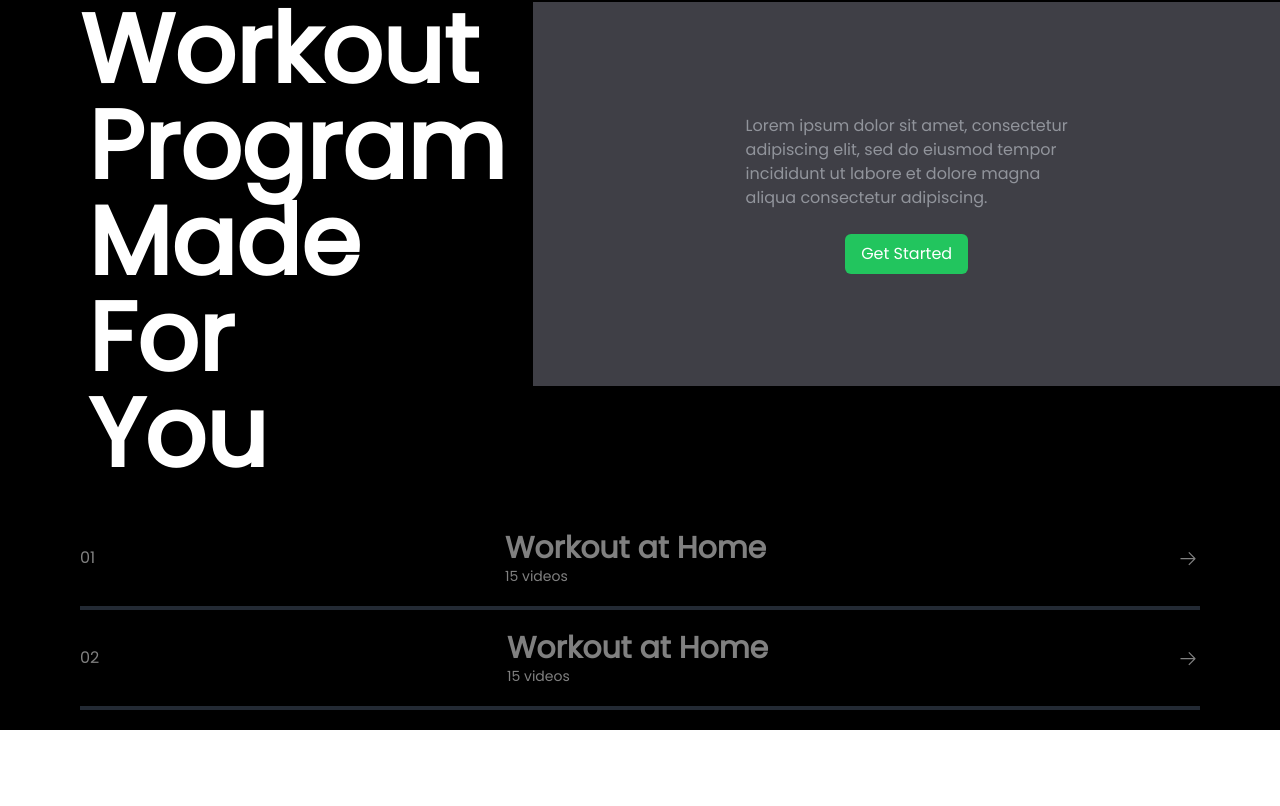
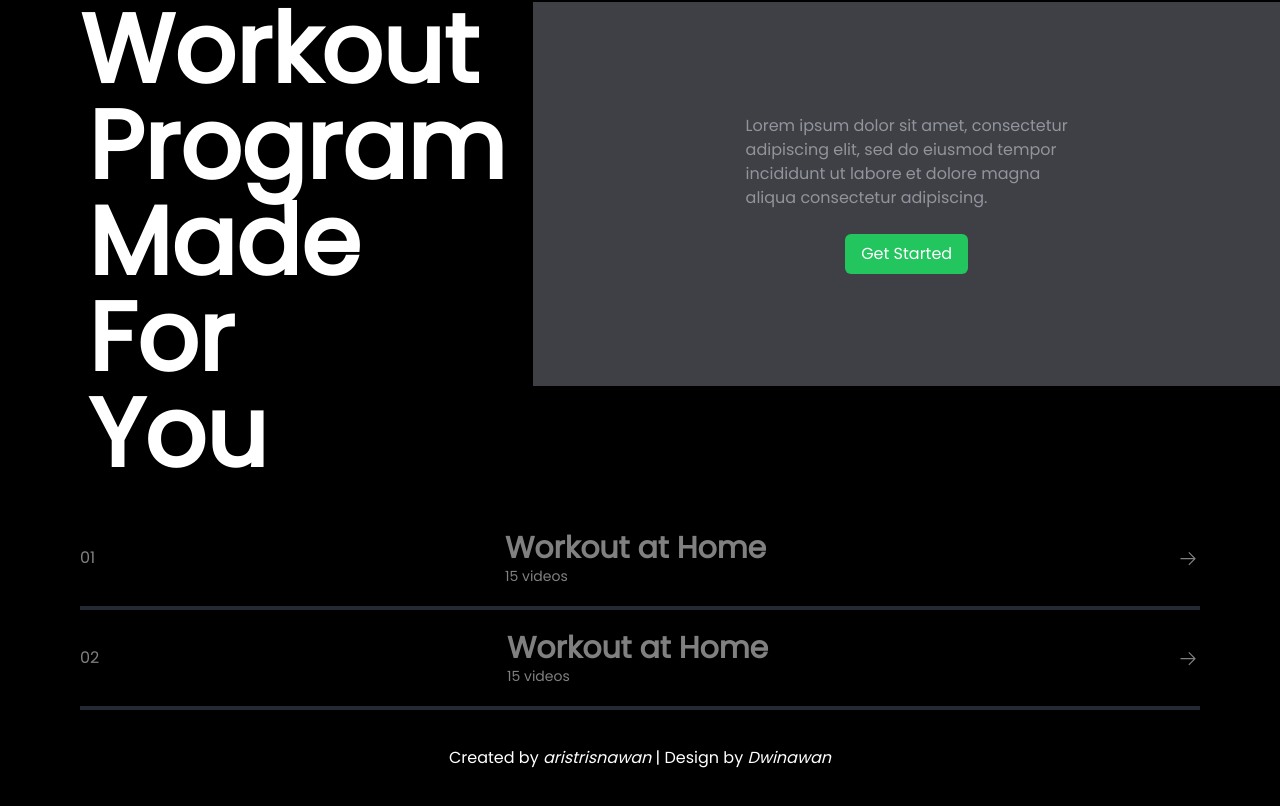
Before and after one commit to aristrisnawan/fitness-landing-page, a React (Create React App) app: page / in a window 1280 px wide. Shown: the part 1178-1984 px from the top of the page. Before the commit the page ends 1908 px from the top, so only its background shows below. Built offline with nearby package versions, Linux system fonts and the light colour scheme.

Commit message:
Add footer

```diff
--- a/src/App.js
+++ b/src/App.js
@@ -2,10 +2,12 @@ import logo from "./logo.svg";
 import "./App.css";
 import HeaderComponent from "./components/HeaderComponent";
 import ExcerciseComponent from "./components/ExcerciseComponent";
+import PhoneComponent from "./components/PhoneComponent";
 
 function App() {
   return (
     <div className="bg-black">
+      <PhoneComponent />
       <HeaderComponent />
       <ExcerciseComponent />
     </div>
--- a/src/components/ExcerciseComponent.js
+++ b/src/components/ExcerciseComponent.js
@@ -4,7 +4,7 @@ import { VscArrowRight } from "react-icons/vsc";
 
 export default function ExcerciseComponent() {
   return (
-    <div className="pb-5">
+    <div>
       <div className="  text-white px-20">
         <div className="flex flex-row bg-gray-500 p-2 w-128 opacity-50 rounded-full mt-20 justify-between">
           <button className="bg-green-600 rounded-full text-white py-1 px-4 cursor-pointer">
@@ -58,6 +58,7 @@ export default function ExcerciseComponent() {
       </div>
       <WorkoutProgram />
       <ListExercise />
+      <FooterComponent />
     </div>
   );
 }
@@ -216,3 +217,25 @@ export function ListExercise() {
     </div>
   );
 }
+
+export function FooterComponent() {
+  return (
+    <div className="text-white">
+      <div className="flex flex-row justify-center py-9">
+        <p>
+          Created by{" "}
+          <a href="https://github.com/aristrisnawan" className="italic">
+            aristrisnawan&nbsp;
+          </a>{" "}
+        </p>
+        <p>
+          {" "}
+          | Design by{" "}
+          <a href="https://twitter.com/dwinawan_" className="italic">
+            Dwinawan
+          </a>
+        </p>
+      </div>
+    </div>
+  );
+}
--- /dev/null
+++ b/src/components/PhoneComponent.js
@@ -0,0 +1,9 @@
+import React from "react";
+
+export default function PhoneComponent() {
+  return (
+    <div className="text-white hidden">
+      <p>I'm sorry, open this web with youre laptop/computer ;(</p>
+    </div>
+  );
+}
```
